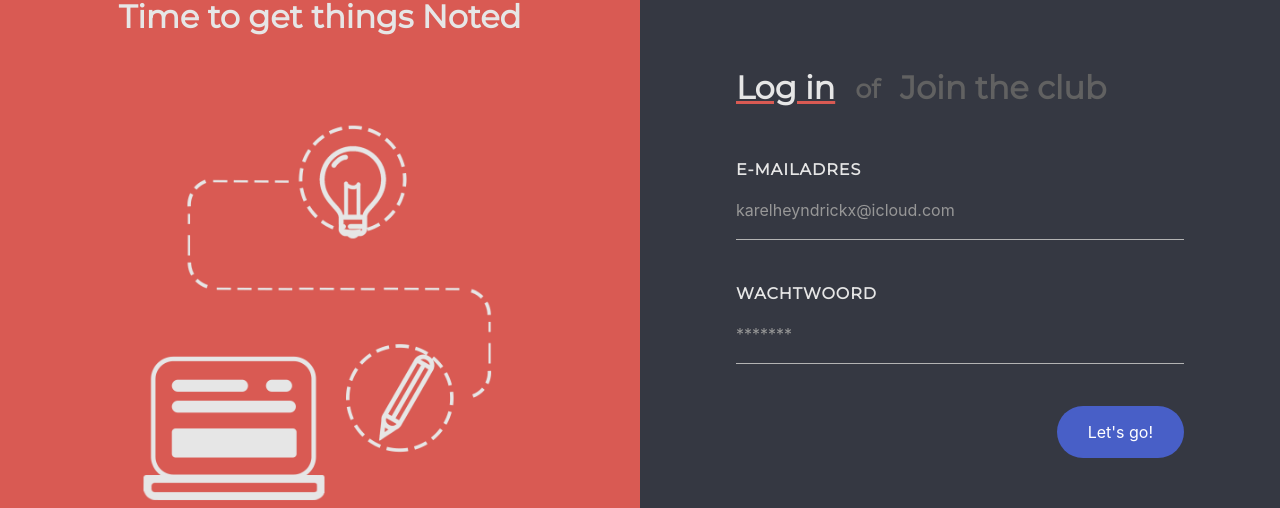
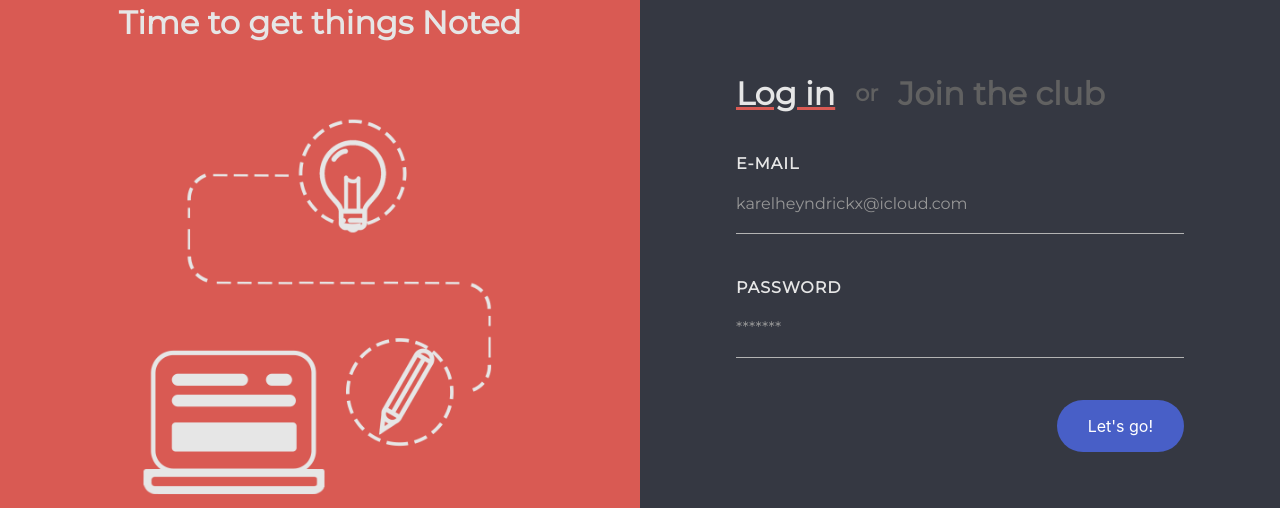
Before and after one commit to HeyndrickxKarel/Noted, a Vue app: page / in a window 1280 px wide. Shown: the part 136-644 px from the top of the page. Built offline with nearby package versions, Linux system fonts and the light colour scheme; no server answers; what vue-js-toggle-button, vue-print-nb would draw is missing.

Commit message:
Added dark mode functionality

```diff
--- a/src/App.vue
+++ b/src/App.vue
@@ -80,6 +80,6 @@ html {
   font-family:  "Avenir",  'Montserrat' ,Helvetica, Arial, sans-serif;
   -webkit-font-smoothing: antialiased;
   -moz-osx-font-smoothing: grayscale;
-  color: #2c3e50;
+  color: var(--mainFontColor);
 }
 </style>
--- a/src/assets/main.scss
+++ b/src/assets/main.scss
@@ -9,12 +9,12 @@ $menu-item-hover-color: $lightestGray;
 @import url("https://fonts.googleapis.com/css?family=Montserrat");
 
 .dark-icon {
-  color: $lightGray;
+  color: var(--lightGray);
   cursor: pointer;
   transition: 0.2s;
 }
 .dark-icon:hover {
-  color: $danger;
+  color: var(--danger);
 }
 .large-icon {
   font-size: 18px;
@@ -33,21 +33,21 @@ $menu-item-hover-color: $lightestGray;
 
 .red-underline {
   text-decoration: underline;
-  text-decoration-color: $danger;
+  text-decoration-color: var(--danger);
 }
 .menubar__button {
   background: none;
   border: none;
   cursor: pointer;
   font-size: 17px;
-  color: $lightGray !important;
+  color: var(--lightGray) !important;
   font-weight: bold;
   -webkit-transition: 0.2s;
   transition: 0.2s;
 }
 .menubar__button:hover,
 .scaleOnHover:hover {
-  color: $danger !important;
+  color: var(--danger) !important;
   transform: scale(1.2);
 }
 .editor ul {
@@ -67,7 +67,9 @@ $menu-item-hover-color: $lightestGray;
 .editor__content li > ul {
   margin: 0;
 }
-
+input {
+  font-family:  "Avenir",  'Montserrat' ,Helvetica, Arial, sans-serif;
+}
 blockquote:last-child,
 h1:last-child,
 h2:last-child,
@@ -83,10 +85,15 @@ ul:last-child {
   box-shadow: 10px 10px 30px 0 rgba(0, 0, 0, 0.2);
 }
 code {
-  color: #de4b50 !important;
+  color: var(--codeColor) !important;
+  background-color: var(--codeBackgroundColor);
 }
 pre code {
-  color: #4a4a4a !important;
+  color: var(--pre-codeColor) !important;
+}
+pre{
+  background-color: var(--preBackgroundColor);
+    border: var(--preBorder);
 }
 blockquote {
   border-left: 3px solid #de4b50;
@@ -99,7 +106,8 @@ hr {
   height: 1px !important;
 }
 .backgroundcolor {
-  background-color: #fafafa;
+  background-color: var(--mainBackgroundColor);
+  transition: background-color 0.3s;
 }
 .statusbarContainer {
   position: absolute;
@@ -133,6 +141,10 @@ hr {
   }
 }
 
+strong{
+  color:var(--mainHeaderColor);
+}
+
 h1,
 h2,
 h3 {
@@ -142,18 +154,23 @@ h3 {
 h1 {
   font-size: 2em !important;
   margin-bottom: 40px !important;
+  color:var(--mainHeaderColor) !important;
 }
 h2 {
   font-size: 1.6em !important;
+  color:var(--mainHeaderColor) !important;
 }
 h3 {
   font-size: 1.25em !important;
+  color:var(--mainHeaderColor) !important;
 }
 h4 {
   font-size: 1.1em !important;
+  color:var(--mainHeaderColor) !important;
 }
 h5 {
   font-size: 1em !important;
+  color:var(--mainHeaderColor) !important;
 }
 
 .smallFont {
--- a/src/assets/variables.scss
+++ b/src/assets/variables.scss
@@ -3,11 +3,86 @@ $dangerDark: #8a4e4a;
 $lightGray: rgb(151, 151, 151);
 $lightestGray: rgb(230, 230, 230);
 $darkGray: rgb(97, 97, 97);
-$lessdarkblue: #3f424b;
 $darkblue: #353842;
 $darkbluefade: #3538423d;
-$darkerBlue : #26282e;
 
 $almostdarkGray: rgb(175, 175, 175);
 $backgroundColor: #fafafa;
-$backgroundColorDark: #d6d5d5d9;
+
+#app {
+
+  --danger: #d95a53;
+  --dangerDark: #8a4e4a;
+  --lightGray: rgb(151, 151, 151);
+  --lightestGray: rgb(230, 230, 230);
+  --darkGray:  rgb(97, 97, 97);
+  --darkblue:  #353842;
+  --darkbluefade: #3538423d;
+  --almostdarkGray: rgb(175, 175, 175);
+  --backgroundColor:  #fafafa;
+
+  --navMenu: #353842;
+
+  --mainFontColor: #2c3e50;
+  --mainHeaderColor: #363636;
+  --mainBackgroundColor: #fafafa;
+
+  --notePreviewColor:  rgb(175, 175, 175);
+  --noteIconColor:  rgb(151, 151, 151);
+
+  --borderColor: #d4d4d4;
+
+
+  --toolsButtonColor: rgb(151, 151, 151);
+  --toolsBackgroundColor:  #353842;
+
+  --preBackgroundColor: whitesmoke;
+  --preBorder: none;
+
+  --pre-codeColor: #4a4a4a;
+
+  --codeColor:indianred;
+  --codeBackgroundColor: whitesmoke;
+
+  --toolsIndicatorBackgroundColor:  #3538423d;
+
+
+}
+#app.darkMode {
+
+    --danger: #d95a53;
+    --dangerDark: #8a4e4a;
+    --lightGray:  rgb(151, 151, 151);
+    --lightestGray: rgb(230, 230, 230);
+    --darkGray:  rgb(97, 97, 97);
+    --darkblue:  #353842;
+    --darkbluefade:  #3538423d;
+    --almostdarkGray: rgb(175, 175, 175);
+    --backgroundColor: #fafafa;
+
+
+    --navMenu: #353842;
+
+    --mainFontColor: rgb(196, 196, 196);
+    --mainHeaderColor: rgb(255, 255, 255);
+    --mainBackgroundColor: #2b2e36;
+
+    --notePreviewColor:  rgb(194, 194, 194);
+    --noteIconColor:  rgb(192, 192, 192);
+
+    --borderColor:  #464b58;
+
+    --toolsButtonColor: rgb(192, 192, 192);
+    --toolsBackgroundColor:  #4c5161;
+
+    --preBackgroundColor: none;
+    --preBorder: 4px solid indianred;;
+
+    --pre-codeColor: indianred;
+
+    --codeColor:indianred;
+    --codeBackgroundColor: #464b58;
+
+    --toolsIndicatorBackgroundColor:  rgb(214, 214, 214);
+
+}
--- a/src/components/Actionbar.vue
+++ b/src/components/Actionbar.vue
@@ -3,7 +3,7 @@
     <span class="icon is-small is-left">
       <font-awesome-icon icon="search" class="dark-icon fa"/>
     </span>
-    <input class="input" type="text" placeholder="Zoek naar een notitie" v-model="search">
+    <input class="input" type="text" placeholder="Search for a note" v-model="search">
     <transition name="fly-in">
       <span class="icon is-small is-right" v-if="search.length > 0">
         <button class="is-right delete" v-on:click="clearSearch"></button>
--- a/src/components/Login.vue
+++ b/src/components/Login.vue
@@ -19,7 +19,7 @@
               </h1>
             </div>
             <div class="column is-narrow">
-              <h2 class="title darkGray of">of</h2>
+              <h2 class="title darkGray of">or</h2>
             </div>
             <div class="column is-narrow">
               <h1 class="title">
@@ -32,7 +32,7 @@
           </div>
           <form @submit.prevent="submit">
             <div class="field">
-              <label class="label">E-mailadres</label>
+              <label class="label">E-mail</label>
               <input
                 type="email"
                 class="input"
@@ -46,11 +46,11 @@
                 <div
                   v-if="errors.has('email')"
                   class="notification is-warning is-warning"
-                >Gelieve een geldig e-mailadres in te geven</div>
+                >Please enter a valid email</div>
               </transition>
             </div>
             <div class="field">
-              <label class="label">Wachtwoord</label>
+              <label class="label">Password</label>
               <input
                 type="password"
                 class="input"
@@ -71,7 +71,7 @@
             </div>
             <transition name="fly-in">
               <div class="field" v-if="!actionIsLogin">
-                <label class="label">Herhaal wachtwoord</label>
+                <label class="label">Repeat password</label>
                 <input
                   type="password"
                   class="input"
@@ -84,7 +84,7 @@
                   <div
                     v-if="errors.has('password_confirmation')"
                     class="notification is-warning"
-                  >Dit wachtwoord komt niet overeen met het bovenstaande</div>
+                  >This password does not match the above</div>
                 </transition>
               </div>
             </transition>
@@ -135,7 +135,7 @@ export default {
         .then(response => {
           //When registered, show a pop up that the account has been made in firebase
           this.$store.commit("addStatusMsg", {
-            message: "Account werd aangemaakt!",
+            message: "Account was made!",
             type: "is-link"
           });
 
@@ -165,7 +165,7 @@ export default {
         .signOut()
         .then(() => {
           this.$store.commit("addStatusMsg", {
-            message: "Tot later!",
+            message: "See you later!",
             type: "is-link"
           });
         })
@@ -181,7 +181,6 @@ export default {
         .auth()
         .signInWithEmailAndPassword(this.email, this.password)
         .then(reponse => {
-
           //After loggin in into firebase, receive the user his notes
           axios
             .get(baseURL + reponse.user.uid)
@@ -231,7 +230,7 @@ export default {
   height: 100vh;
 
   .banner {
-    background-color: $danger;
+    background-color: var(--danger);
     height: 100%;
     width: 50%;
     float: left;
@@ -245,12 +244,13 @@ export default {
       text-align: center;
       width: 70%;
       h1 {
-        color: $lightestGray;
+        color: var(--lightestGray) !important;
+        font-size: 2em !important;
       }
     }
   }
   .loginContainer {
-    background-color: $darkblue;
+    background-color: var(--darkblue);
     height: 100%;
     width: 50%;
     float: left;
@@ -264,16 +264,18 @@ export default {
       width: 70%;
       h1,
       label {
-        color: $lightestGray;
+        color: var(--lightestGray);
       }
       h1 {
+        font-size: 2em !important;
         a {
-          color: $lightestGray;
+          color: var(--lightestGray);
+          font-size: 1em !important;
           transition: 0.2s;
           &:hover {
-            color: $danger !important;
+            color: var(--danger) !important;
             text-decoration: underline;
-            text-decoration-color: $danger;
+            text-decoration-color: var(--danger);
           }
         }
       }
@@ -285,7 +287,7 @@ export default {
         background-color: transparent;
         border: none;
         border-bottom: 1px solid #b3b3b3 !important;
-        color: $lightGray;
+        color: var(--lightGray);
         max-width: 100%;
         width: 100%;
         -webkit-box-shadow: none;
@@ -296,18 +298,17 @@ export default {
         border-radius: 0px;
       }
       input::placeholder {
-        color: $lightGray;
+        color: var(--lightGray);
       }
       input:-webkit-autofill,
       input:-webkit-autofill:hover,
       input:-webkit-autofill:focus {
         border: none !important;
         border-bottom: 1px solid #b3b3b3 !important;
-        -webkit-text-fill-color: $lightGray;
-        box-shadow: 0 0 0px 1000px $darkblue inset;
-        -webkit-box-shadow: 0 0 0px 1000px $darkblue inset;
+        -webkit-text-fill-color: var(--lightGray);
+        box-shadow: 0 0 0px 1000px var(--darkblue) inset;
+        -webkit-box-shadow: 0 0 0px 1000px var(--darkblue) inset;
         transition: background-color 5000s ease-in-out 0s;
-
       }
       .loginHeader {
         .column {
--- a/src/components/NotePreview.vue
+++ b/src/components/NotePreview.vue
@@ -70,13 +70,13 @@ export default {
     font-weight: bold;
   }
   .notecontent {
-    color: $almostdarkGray;
+    color: var(--almostdarkGray);
     height: 46px;
     overflow-y: hidden;
   }
   .notedate {
     text-align: right;
-    color: $lightGray;
+    color: var(--lightGray);
   }
   .noteDeleteIcon {
     float: right;
@@ -94,7 +94,7 @@ export default {
   border: none;
   background: none;
   font-size: inherit;
-  color: $lightGray;
+  color: var(--lightGray);
   float: right;
   margin: 0 auto;
   height: 40px;
--- a/src/store.js
+++ b/src/store.js
@@ -20,8 +20,9 @@ export default new Vuex.Store({
     activeNoteIndex : 0,
     noteWasClicked: true,
     userSettings: {
-      darkMode: true,
-      largeFont: true
+      darkMode: false,
+      largeFont: false,
+      spellingCheck: false
     }
 
   },
--- a/src/views/Settings.vue
+++ b/src/views/Settings.vue
@@ -3,12 +3,15 @@
     <section class="hero">
       <div class="hero-body">
         <div class="container">
-          <h1 class="title has-text-centered">Instellingen</h1>
+          <h1 class="title has-text-centered">Settings</h1>
           <hr>
-          <div class="columns is-desktop">
+          <div class="settingsColumn">
+            <div class="columns is-mobile is-vcentered">
               <div class="column">
-              <h4 class="subtitle">Dark mode</h4>
-              <p>Yet to be implemented</p>
+                <h4>Dark mode</h4>
+                <p>Join the dark side</p>
+              </div>
+              <div class="column is-narrow">
                 <toggle-button
                   @change="toggleDarkMode"
                   v-model="darkMode"
@@ -17,15 +20,34 @@
                   :sync="true"
                 />
               </div>
+            </div>
+            <div class="columns is-mobile is-vcentered">
               <div class="column">
-              <h4 class="subtitle">Large font</h4>
-                            <p>Yet to be implemented</p>
+                <h4>Large font</h4>
+                <p>Enlarge your awesome writing</p>
+              </div>
+              <div class="column is-narrow">
                 <toggle-button
                   @change="toggleLargeFont"
                   v-model="largeFont"
                   color="indianred"
                   :sync="true"
                 />
+              </div>
+            </div>
+             <div class="columns is-mobile is-vcentered">
+              <div class="column">
+                <h4>Spelling check</h4>
+                <p>Enable a spelling checker</p>
+              </div>
+              <div class="column is-narrow">
+                <toggle-button
+                  @change="toggleSpellingCheck"
+                  v-model="spellingCheck"
+                  color="indianred"
+                  :sync="true"
+                />
+              </div>
             </div>
           </div>
         </div>
@@ -40,13 +62,15 @@ export default {
   data() {
     return {
       darkMode: undefined,
-      largeFont: undefined
+      largeFont: undefined,
+      spellingCheck: undefined
     };
   },
   mounted() {
     this.$store.commit("setActivePage", "settings");
     this.darkMode = this.$store.getters.userSettings.darkMode;
     this.largeFont = this.$store.getters.userSettings.largeFont;
+    this.spellingCheck = this.$store.getters.userSettings.spellingCheck;
   },
   methods: {
     toggleDarkMode() {
@@ -60,6 +84,12 @@ export default {
         setting: "largeFont",
         settingValue: this.largeFont
       });
+    },
+    toggleSpellingCheck(){
+        this.$store.commit("updateUserSettings", {
+        setting: "spellingCheck",
+        settingValue: this.spellingCheck
+      });
     }
   },
   computed: {
@@ -70,5 +100,15 @@ export default {
 };
 </script>
 
-<style>
+<style lang="scss">
+.settingsColumn {
+  max-width: 600px;
+  margin: 0 auto;
+ .column {
+   margin-bottom:  20px
+ }
+}
+ h1, h4, p{
+   transition: font-size 0.3s;
+ }
 </style>
```
Also changed, not shown: src/components/Editor.vue (+8 -4 lines), src/components/NavMenu.vue (+11 -9 lines), src/components/NoteList.vue (+10 -6 lines), 1 other file (tests, documents, lock files or other folders). Lines whose indentation alone changed are shown as unchanged.
